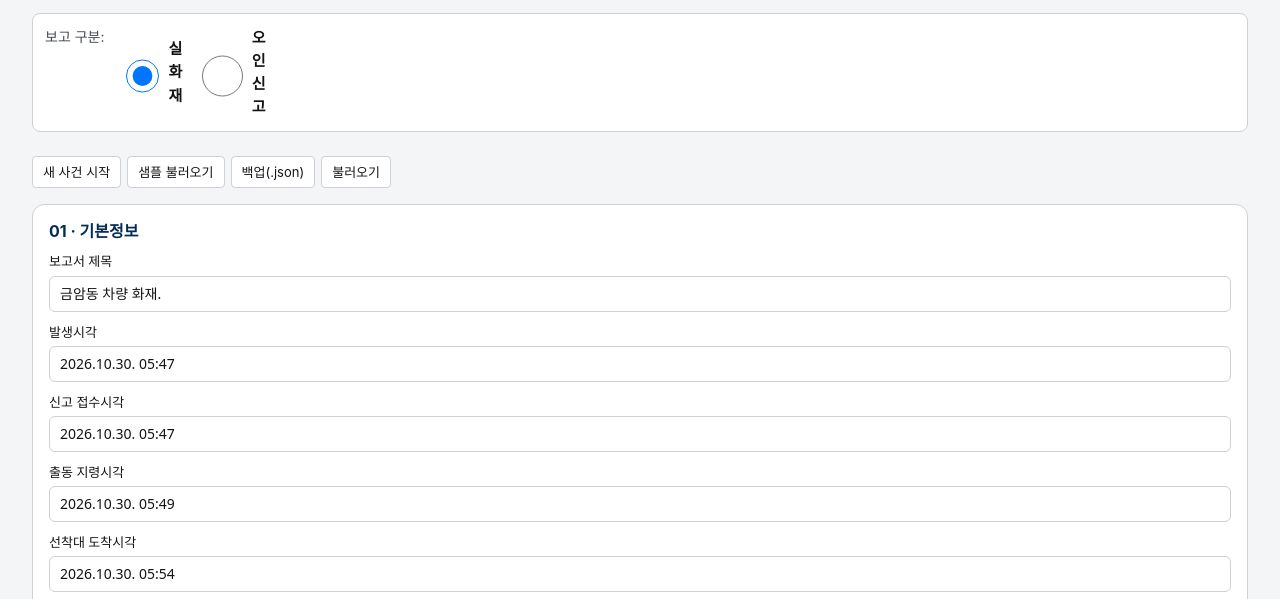
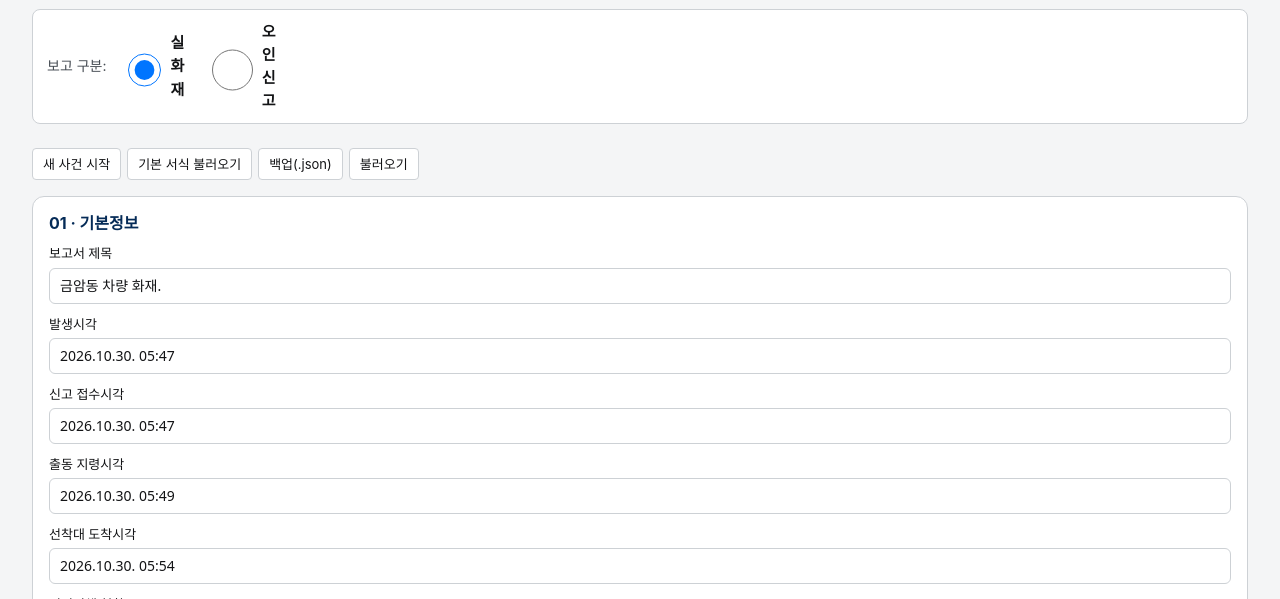
Before and after one commit to hyeonjunYi/Emergency_Report, a plain HTML site: page editor.html in a window 1280 px wide. Shown: the part 142-741 px from the top of the page. Drawn offline with Linux system fonts and the light colour scheme.

Commit message:
Add files via upload

```diff
--- a/editor.html
+++ b/editor.html
@@ -10,7 +10,7 @@
     header .wrap { min-height: 48px; padding: 6px 16px; display: flex; align-items: center; justify-content: space-between; }
     header b { font-size: 16px; margin: 0; }
     .btn-sm { min-height: 32px !important; padding: 4px 10px !important; font-size: 13px !important; border-radius: 4px; }
-    .type-selector { display: flex; gap: 8px; margin: 16px 0; background: var(--canvas); padding: 12px; border-radius: 8px; border: 1px solid var(--border); }
+    .type-selector { display: flex; gap: 8px; margin: 12px 0 16px; background: var(--canvas); padding: 10px 14px; border-radius: 8px; border: 1px solid var(--border); align-items: center; }
     .type-selector label { font-size: 15px; font-weight: 600; display: inline-flex; align-items: center; gap: 6px; cursor: pointer; }
     .actions { display: flex; gap: 6px; flex-wrap: wrap; margin: 16px 0; }
     .actions button { min-height: 38px; padding: 6px 12px; font-size: 14px; flex: 1 1 auto; }
@@ -31,16 +31,16 @@
   <main id="main" style="padding: 12px 16px;">
     <h2 class="page-title" style="font-size: 22px; margin: 10px 0 6px;">현장보고 작성</h2>
 
-    <!-- 실화재 / 오인신고 선택 -->
+    <!-- 1. 실화재 / 오인신고 선택 토글 -->
     <div class="type-selector">
       <span style="font-size:14px; color:var(--fg2); margin-right:8px;">보고 구분:</span>
       <label><input type="radio" name="reportType" value="fire" checked> 실화재</label>
-      <label><input type="radio" name="reportType" value="false_alarm"> 오인신고</label>
+      <label style="margin-left:8px;"><input type="radio" name="reportType" value="false_alarm"> 오인신고</label>
     </div>
 
     <div class="tools" style="display:flex; gap:6px; flex-wrap:wrap; margin-bottom:12px;">
       <button id="new" type="button" class="btn-sm">새 사건 시작</button>
-      <button id="sample" type="button" class="btn-sm">샘플 불러오기</button>
+      <button id="sample" type="button" class="btn-sm">기본 서식 불러오기</button>
       <button id="backup" type="button" class="btn-sm">백업(.json)</button>
       <label class="button btn-sm">불러오기<input id="restore" type="file" accept="application/json,.json" hidden></label>
     </div>
@@ -58,7 +58,7 @@
         <label class="confirm" style="font-size: 14px;"><input id="reviewed" type="checkbox"> 내용 및 개인정보 노출 여부를 확인했습니다.</label>
       </section>
 
-      <!-- 슬림화된 액션 버튼 -->
+      <!-- 슬림화된 3대 액션 버튼 -->
       <div class="actions">
         <button id="preview" type="button" class="primary">미리보기</button>
         <button id="publishGh" type="button" class="primary" style="background:#0F7B3D; border-color:#0F7B3D;">GitHub 즉시배포</button>
```
